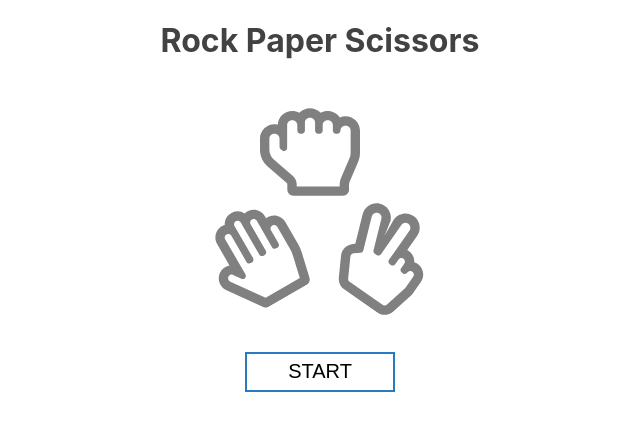
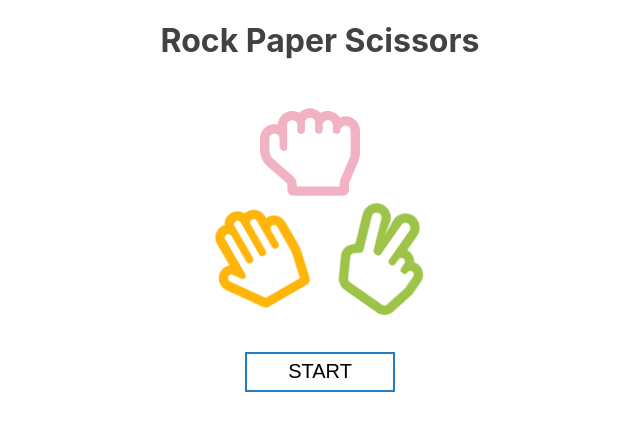
Before and after one commit to Emiri-i/rock-paper-scissors-game, a React (Create React App) app: page / in a window 1280 px wide. Shown: the top 430 px of the page, without its empty margins (320-960 px from the left). Built offline with nearby package versions, Linux system fonts and the light colour scheme.

Commit message:
added animation in icons

```diff
--- a/src/component/StartGame.scss
+++ b/src/component/StartGame.scss
@@ -1,12 +1,27 @@
+@import "../globalCss/global";
+
 .start-page {
   .title-img-wrapper {
     height: 250px;
     position: relative;
+    svg {
+      animation: change-img-animation-not-transparent 0.9s infinite;
+    }
+    .icon-rock {
+      background-color: transparent;
+    }
+    .icon-paper {
+      animation-delay: 0.3s;
+    }
+    .icon-scissors {
+      animation-delay: 0.6s;
+    }
     .icon-rock {
       position: absolute;
       top: 20px;
       left: 140px;
       height: 100px;
+      color: $colorRock;
     }
     .icon-paper {
       position: absolute;
@@ -14,6 +29,7 @@
       left: 85px;
       height: 100px;
       transform: rotate(-30deg);
+      color: $colorPaper;
     }
     .icon-scissors {
       position: absolute;
@@ -21,9 +37,22 @@
       left: 215px;
       height: 100px;
       transform: rotate(35deg);
+      color: $colorScissors;
     }
   }
   .start-button-wrapper {
     margin-top: 20px;
   }
+
+  @keyframes change-img-animation-not-transparent {
+    0% {
+      opacity: 0.3;
+    }
+    50% {
+      opacity: 1;
+    }
+    100% {
+      opacity: 0.3;
+    }
+  }
 }
--- a/src/component/StartGame.tsx
+++ b/src/component/StartGame.tsx
@@ -12,7 +12,6 @@ const StartGame = () => {
       <div className="title-img-wrapper">
         <IconContext.Provider
           value={{
-            color: "gray",
             size: "100px",
           }}>
           <FaRegHandRock className="icon-rock" />
```
